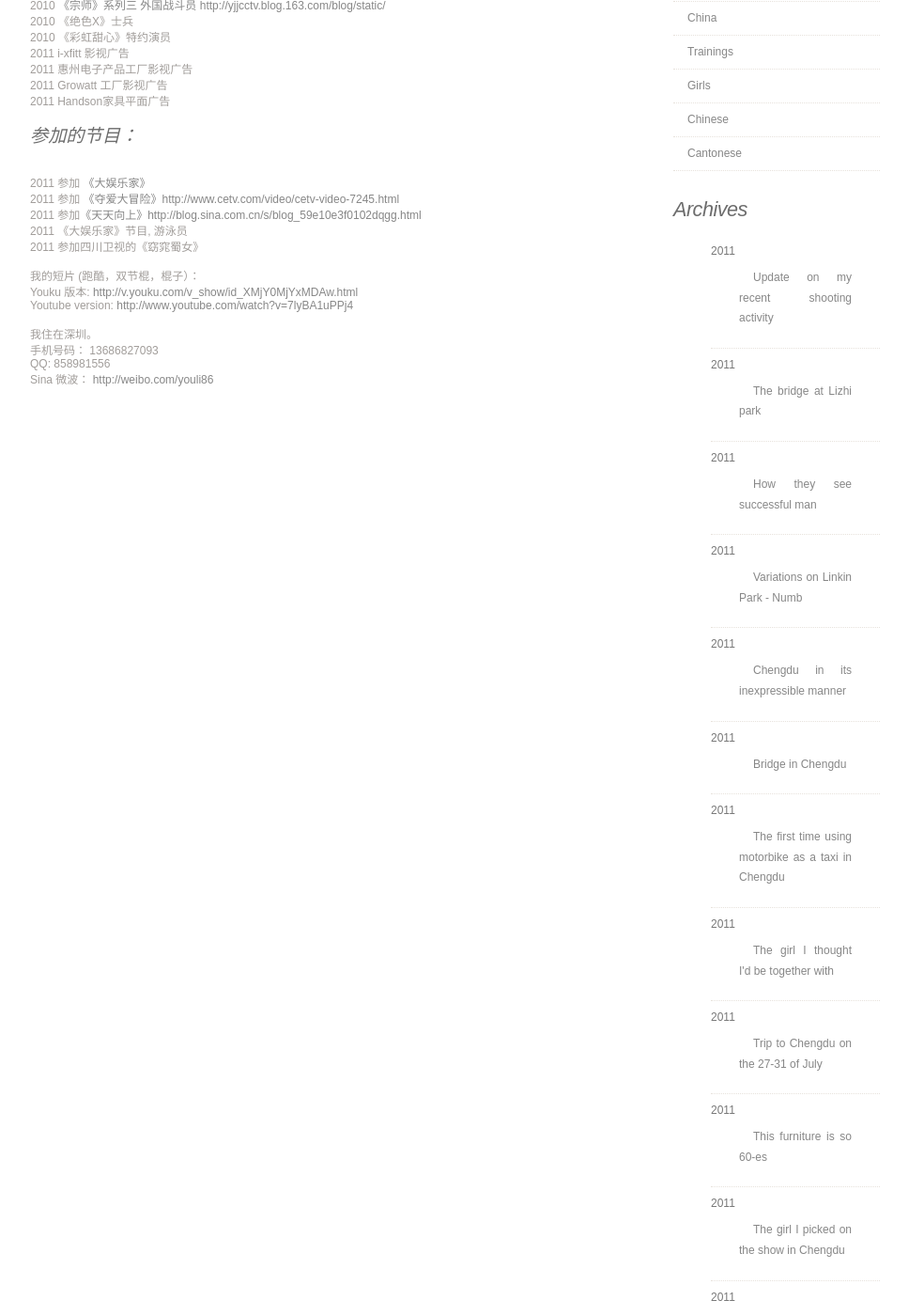
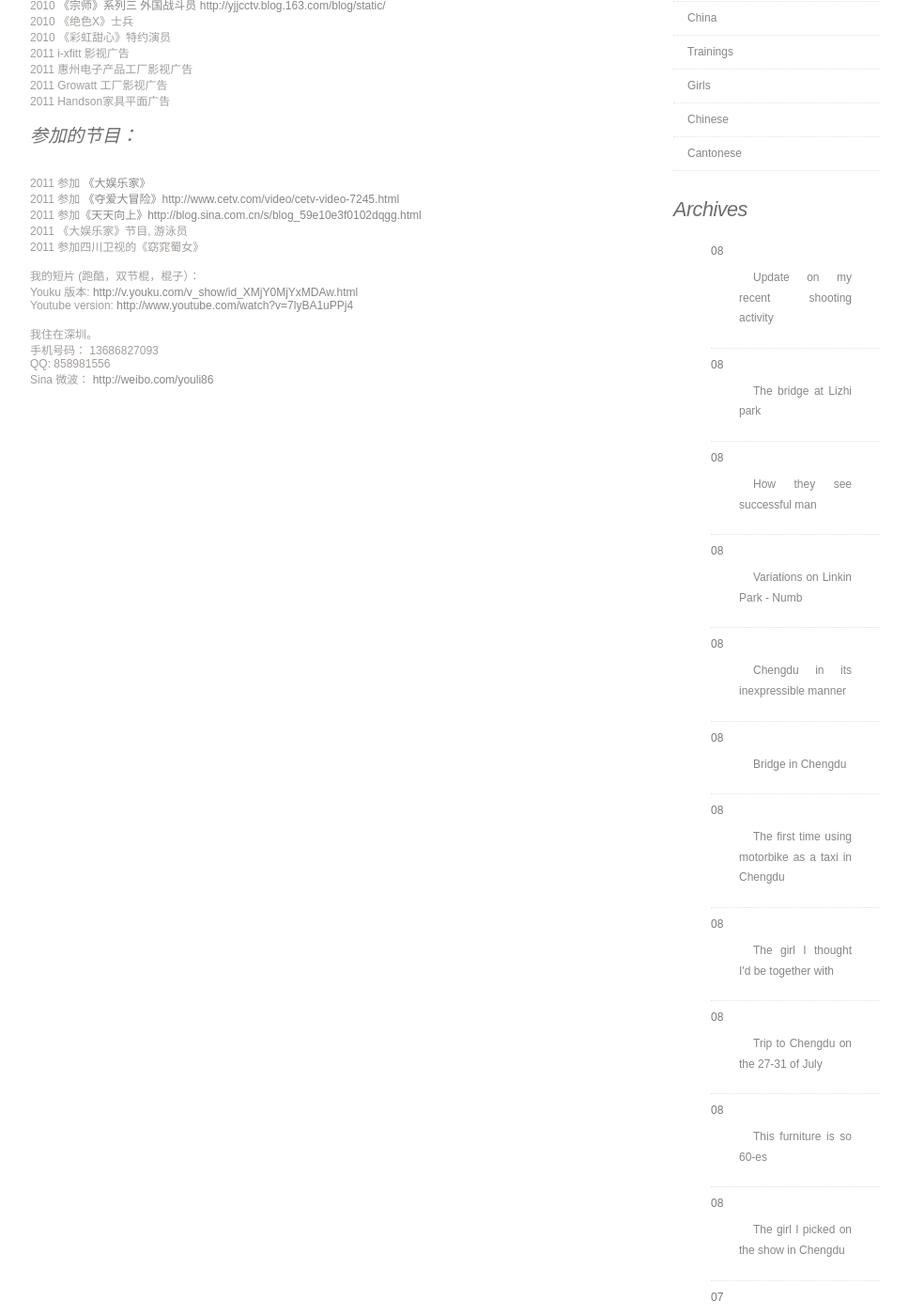
Before and after one commit to iurii/iurii.github.com, a Jekyll site: the page built from about.html, in a window 1280 px wide and 1400 px high, scrolled down 334 px. Shown: the whole window at 94% size, without its empty margins (143-1111 px from the left). Built offline with Jekyll 4.4.1, drawn with Linux system fonts in a browser that asks for light colours; some of the changed text lies outside the part shown.

Commit message:
playing with archives

```diff
--- a/_layouts/default.html
+++ b/_layouts/default.html
@@ -151,7 +151,7 @@ else {
                                                             <ol>
                                                               {% for post in site.posts offset:1 %}
                                                                 <li>
-                                                                  <time datetime="{{ post.date | xmlschema }}">{{ post.date | date: "%Y" }}</time>
+                                                                  <time datetime="{{ post.date | xmlschema }}">{{ post.date | date: "%m" }}</time>
                                                                   <p><a href="{{ post.url }}">{{ post.title }}</a></p>
                                                                 </li>
                                                               {% endfor %}
```
